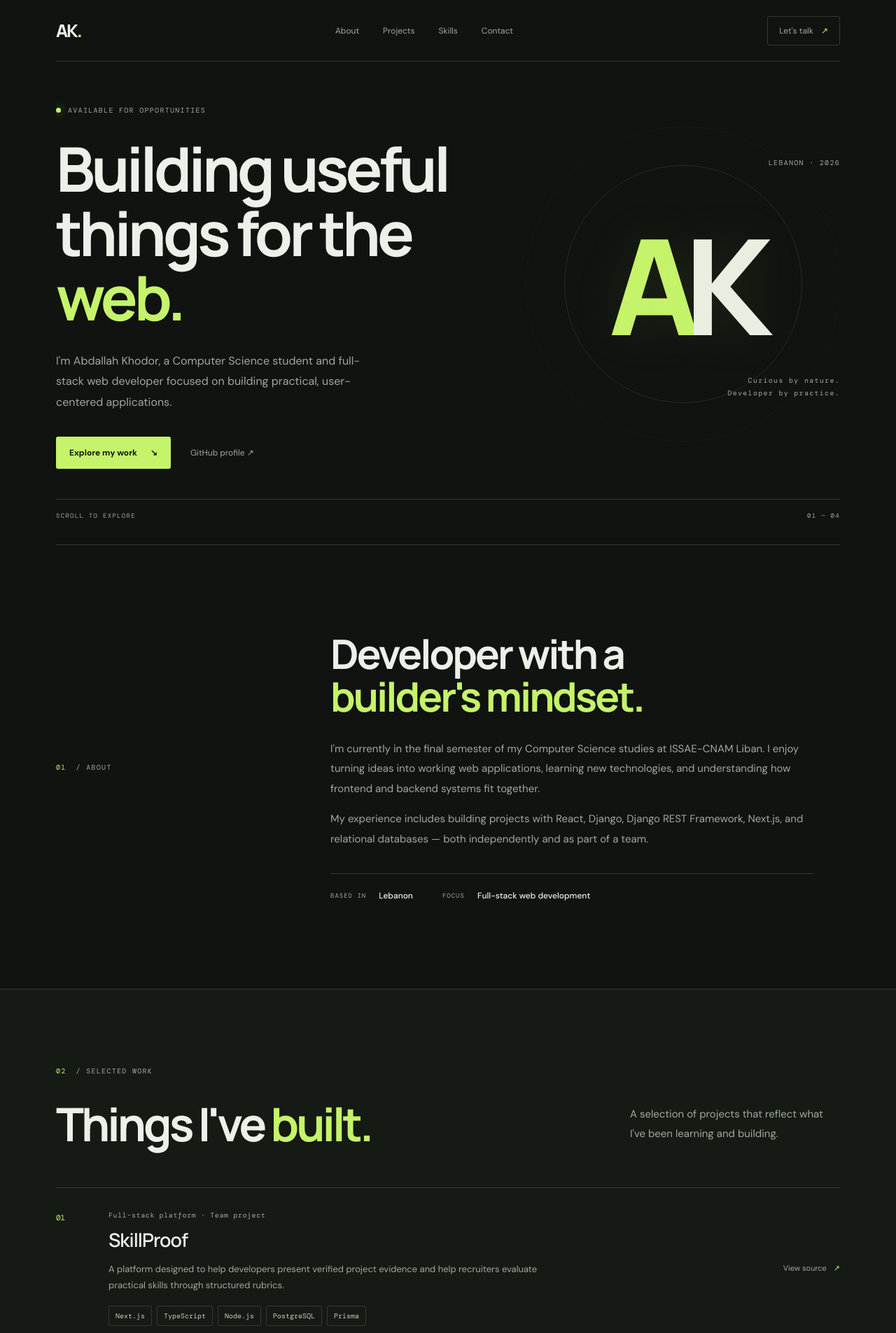
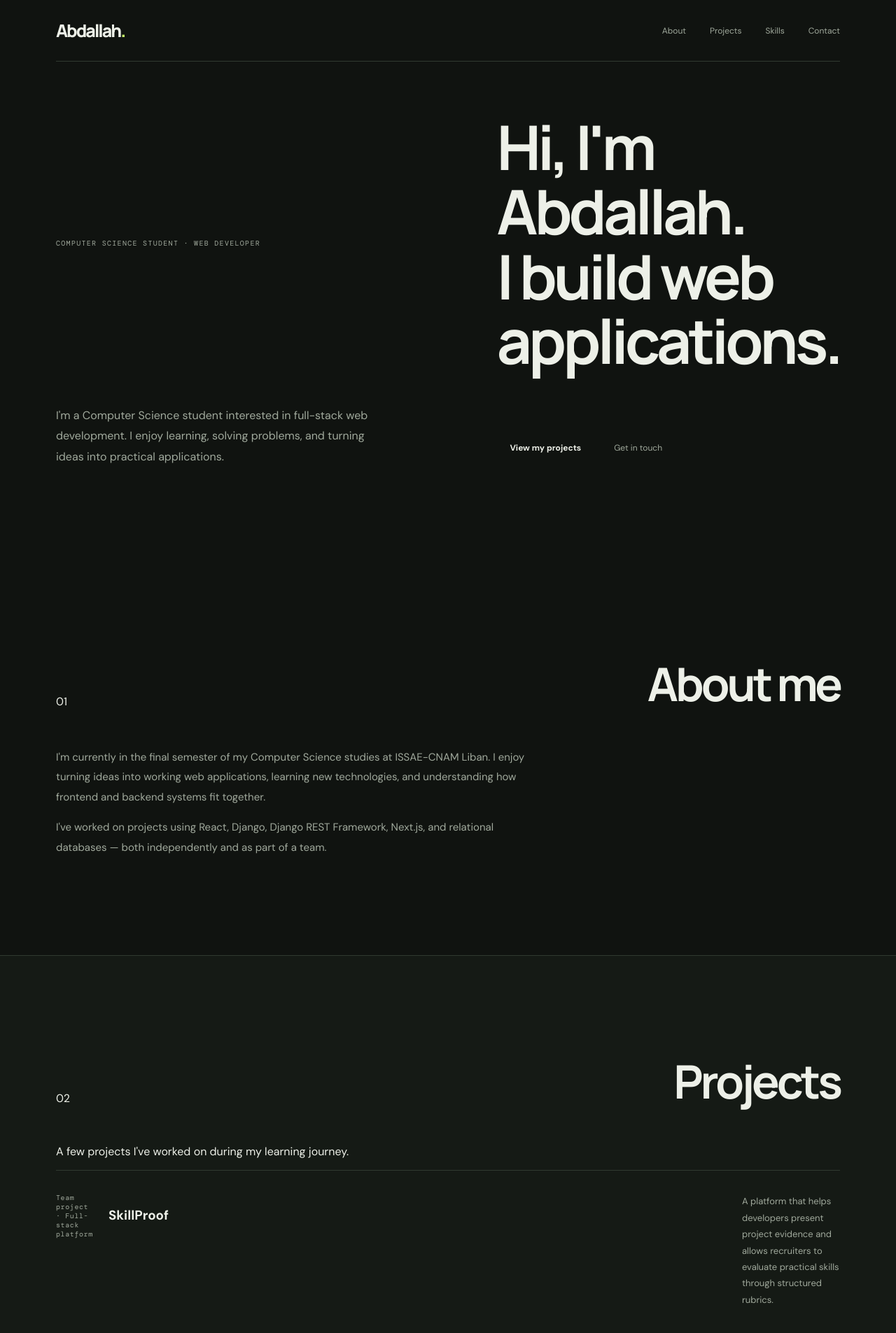
Before and after one commit to Abdallah-Khoder/MyPortfolio, a Next.js app: page / in a window 1280 px wide. Shown: the top 1905 px of the page at 70% size. Built offline with nearby package versions, Linux system fonts and the light colour scheme.

Commit message:
Simplify portfolio content and update contact details

```diff
--- a/app/page.tsx
+++ b/app/page.tsx
@@ -2,38 +2,34 @@ const projects = [
   {
     number: "01",
     name: "SkillProof",
-    type: "Full-stack platform · Team project",
-    description: "A platform designed to help developers present verified project evidence and help recruiters evaluate practical skills through structured rubrics.",
+    type: "Team project · Full-stack platform",
+    description: "A platform that helps developers present project evidence and allows recruiters to evaluate practical skills through structured rubrics.",
     stack: ["Next.js", "TypeScript", "Node.js", "PostgreSQL", "Prisma"],
-    href: "https://github.com/AbdullahBe11/techtalks-skillproof",
-    link: "View source"
+    href: "https://github.com/AbdullahBe11/techtalks-skillproof"
   },
   {
     number: "02",
     name: "E-commerce Store",
     type: "Full-stack application",
-    description: "An e-commerce application with a React frontend and Django REST API, including token-based authentication and product workflows.",
+    description: "An e-commerce application with a React frontend and Django REST API, including token-based authentication.",
     stack: ["React", "Django", "DRF", "SQLite"],
-    href: "https://github.com/Abdallah-Khoder/CodeAlpha_E-commerceStore",
-    link: "View source"
+    href: "https://github.com/Abdallah-Khoder/CodeAlpha_E-commerceStore"
   },
   {
     number: "03",
     name: "Vibely",
-    type: "Full-stack application · Solo project",
-    description: "A full-stack application built independently, connecting a React interface to a Django REST Framework backend.",
+    type: "Solo project · Full-stack application",
+    description: "A project built independently, connecting a React interface to a Django REST Framework backend.",
     stack: ["React", "Django", "DRF", "SQLite", "Pillow"],
-    href: "https://github.com/Abdallah-Khoder",
-    link: "GitHub profile"
+    href: "https://github.com/Abdallah-Khoder"
   },
   {
     number: "04",
     name: "Contact Manager",
     type: "Java desktop application",
-    description: "A contact management application structured with MVC, using the Observer design pattern and supporting contact groups.",
+    description: "A contact management application structured with MVC and the Observer design pattern.",
     stack: ["Java", "OOP", "MVC", "Observer Pattern"],
-    href: "https://github.com/Abdallah-Khoder/ContactManager",
-    link: "View source"
+    href: "https://github.com/Abdallah-Khoder/ContactManager"
   }
 ];
 
@@ -48,78 +44,77 @@ export default function Home() {
   return (
     <main>
       <nav className="nav wrap">
-        <a className="brand" href="#home">AK<span>.</span></a>
+        <a className="brand" href="#home">Abdallah<span>.</span></a>
         <div className="nav-links">
-          <a href="#about">About</a><a href="#work">Projects</a><a href="#skills">Skills</a><a href="#contact">Contact</a>
+          <a href="#about">About</a>
+          <a href="#work">Projects</a>
+          <a href="#skills">Skills</a>
+          <a href="#contact">Contact</a>
         </div>
-        <a className="nav-cta" href="mailto:khoderabdallah57@gmail.com">Let&apos;s talk <span>↗</span></a>
       </nav>
 
       <section className="hero wrap" id="home">
-        <div className="hero-copy">
-          <p className="eyebrow"><span className="status-dot" /> AVAILABLE FOR OPPORTUNITIES</p>
-          <h1>Building useful<br />things for the <em>web.</em></h1>
-          <p className="hero-text">I&apos;m Abdallah Khodor, a Computer Science student and full-stack web developer focused on building practical, user-centered applications.</p>
-          <div className="hero-actions">
-            <a className="button button-primary" href="#work">Explore my work <span>↘</span></a>
-            <a className="text-link" href="https://github.com/Abdallah-Khoder" target="_blank" rel="noreferrer">GitHub profile ↗</a>
-          </div>
+        <p className="eyebrow">COMPUTER SCIENCE STUDENT · WEB DEVELOPER</p>
+        <h1>Hi, I&apos;m Abdallah.<br /><span>I build web applications.</span></h1>
+        <p className="hero-text">I&apos;m a Computer Science student interested in full-stack web development. I enjoy learning, solving problems, and turning ideas into practical applications.</p>
+        <div className="hero-actions">
+          <a className="button" href="#work">View my projects</a>
+          <a className="text-link" href="mailto:abdallahkhodor746@gmail.com">Get in touch</a>
         </div>
-        <div className="hero-aside">
-          <div className="orbit orbit-one" /><div className="orbit orbit-two" />
-          <div className="monogram">A<span>K</span></div>
-          <p className="aside-note">Curious by nature.<br />Developer by practice.</p>
-          <span className="hero-index">LEBANON · 2026</span>
-        </div>
-        <div className="hero-bottom"><span>SCROLL TO EXPLORE</span><span>01 — 04</span></div>
       </section>
 
-      <section className="section wrap about" id="about">
-        <div className="section-label"><span>01</span> / ABOUT</div>
+      <section className="section wrap" id="about">
+        <div className="section-heading"><span>01</span><h2>About me</h2></div>
         <div className="about-content">
-          <h2>Developer with a<br /><em>builder&apos;s mindset.</em></h2>
           <p>I&apos;m currently in the final semester of my Computer Science studies at ISSAE-CNAM Liban. I enjoy turning ideas into working web applications, learning new technologies, and understanding how frontend and backend systems fit together.</p>
-          <p>My experience includes building projects with React, Django, Django REST Framework, Next.js, and relational databases — both independently and as part of a team.</p>
-          <div className="about-meta"><span>BASED IN</span><strong>Lebanon</strong><span>FOCUS</span><strong>Full-stack web development</strong></div>
+          <p>I&apos;ve worked on projects using React, Django, Django REST Framework, Next.js, and relational databases — both independently and as part of a team.</p>
         </div>
       </section>
 
       <section className="section projects-section" id="work">
         <div className="wrap">
-          <div className="section-label"><span>02</span> / SELECTED WORK</div>
-          <div className="section-heading"><h2>Things I&apos;ve <em>built.</em></h2><p>A selection of projects that reflect what I&apos;ve been learning and building.</p></div>
-          <div className="project-list">
+          <div className="section-heading"><span>02</span><h2>Projects</h2></div>
+          <p className="section-intro">A few projects I&apos;ve worked on during my learning journey.</p>
+          <div className="project-grid">
             {projects.map((project) => (
               <article className="project-card" key={project.number}>
-                <span className="project-number">{project.number}</span>
-                <div className="project-main">
-                  <p className="project-type">{project.type}</p>
-                  <h3>{project.name}</h3>
-                  <p className="project-description">{project.description}</p>
-                  <div className="tags">{project.stack.map((item) => <span key={item}>{item}</span>)}</div>
-                </div>
-                <a className="project-link" href={project.href} target="_blank" rel="noreferrer">{project.link} <span>↗</span></a>
+                <p className="project-type">{project.type}</p>
+                <h3>{project.name}</h3>
+                <p className="project-description">{project.description}</p>
+                <div className="tags">{project.stack.map((item) => <span key={item}>{item}</span>)}</div>
+                <a className="project-link" href={project.href} target="_blank" rel="noreferrer">View project on GitHub ↗</a>
               </article>
             ))}
           </div>
         </div>
       </section>
 
-      <section className="section wrap skills-section" id="skills">
-        <div className="section-label"><span>03</span> / TOOLKIT</div>
-        <div className="section-heading"><h2>My technical <em>toolkit.</em></h2><p>Technologies I&apos;ve used across coursework and projects.</p></div>
+      <section className="section wrap" id="skills">
+        <div className="section-heading"><span>03</span><h2>Technologies & tools</h2></div>
+        <p className="section-intro">Technologies I&apos;ve used across coursework and projects.</p>
         <div className="skill-grid">
-          {skillGroups.map((group) => <div className="skill-group" key={group.title}><h3>{group.title}</h3><div className="skill-items">{group.items.map((item) => <span key={item}>{item}</span>)}</div></div>)}
+          {skillGroups.map((group) => (
+            <div className="skill-group" key={group.title}>
+              <h3>{group.title}</h3>
+              <div className="skill-items">{group.items.map((item) => <span key={item}>{item}</span>)}</div>
+            </div>
+          ))}
         </div>
       </section>
 
       <section className="contact-section" id="contact">
-        <div className="wrap contact-inner">
-          <div className="section-label"><span>04</span> / GET IN TOUCH</div>
-          <p className="contact-kicker">HAVE A PROJECT OR AN OPPORTUNITY?</p>
-          <h2>Let&apos;s make<br /><em>something matter.</em></h2>
-          <a className="contact-email" href="mailto:khoderabdallah57@gmail.com">khoderabdallah57@gmail.com ↗</a>
-          <div className="contact-bottom"><a href="https://www.linkedin.com/in/abdallah-khodor-928924303/" target="_blank" rel="noreferrer">LinkedIn ↗</a><a href="https://github.com/Abdallah-Khoder" target="_blank" rel="noreferrer">GitHub ↗</a><span>© 2026 ABDALLAH KHODOR</span></div>
+        <div className="wrap">
+          <div className="section-heading"><span>04</span><h2>Contact</h2></div>
+          <p className="contact-intro">Have a question or an opportunity? Feel free to reach out.</p>
+          <div className="contact-details">
+            <a href="mailto:abdallahkhodor746@gmail.com">abdallahkhodor746@gmail.com</a>
+            <a href="tel:+96176335732">+961 76 335 732</a>
+          </div>
+          <div className="contact-bottom">
+            <a href="https://www.linkedin.com/in/abdallah-khodor-928924303/" target="_blank" rel="noreferrer">LinkedIn ↗</a>
+            <a href="https://github.com/Abdallah-Khoder" target="_blank" rel="noreferrer">GitHub ↗</a>
+            <span>© 2026 Abdallah Khodor</span>
+          </div>
         </div>
       </section>
     </main>
```
